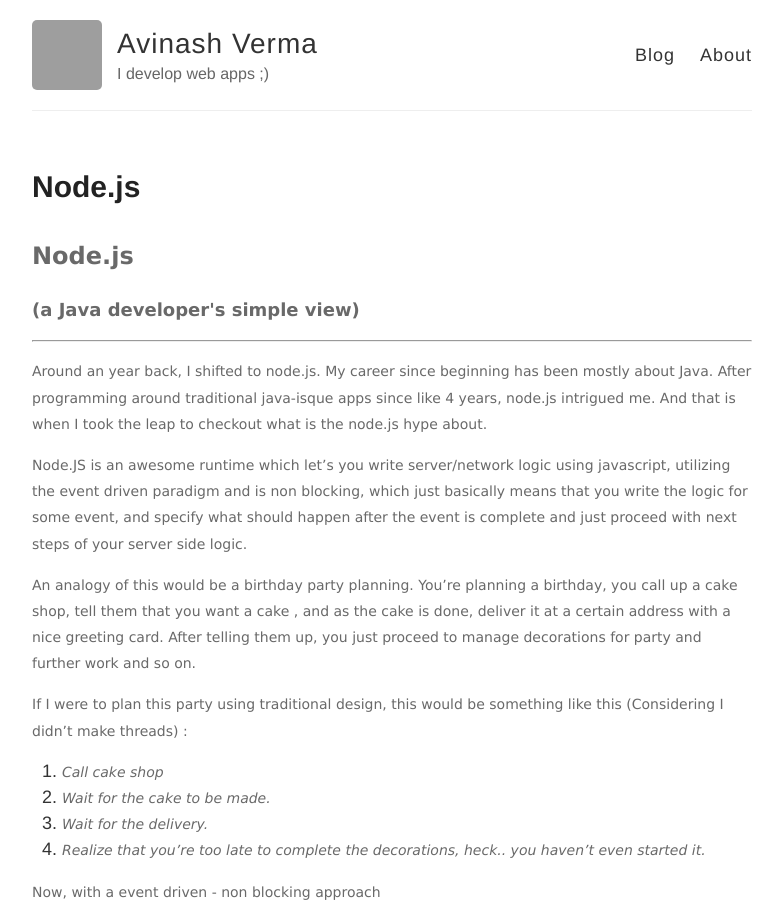
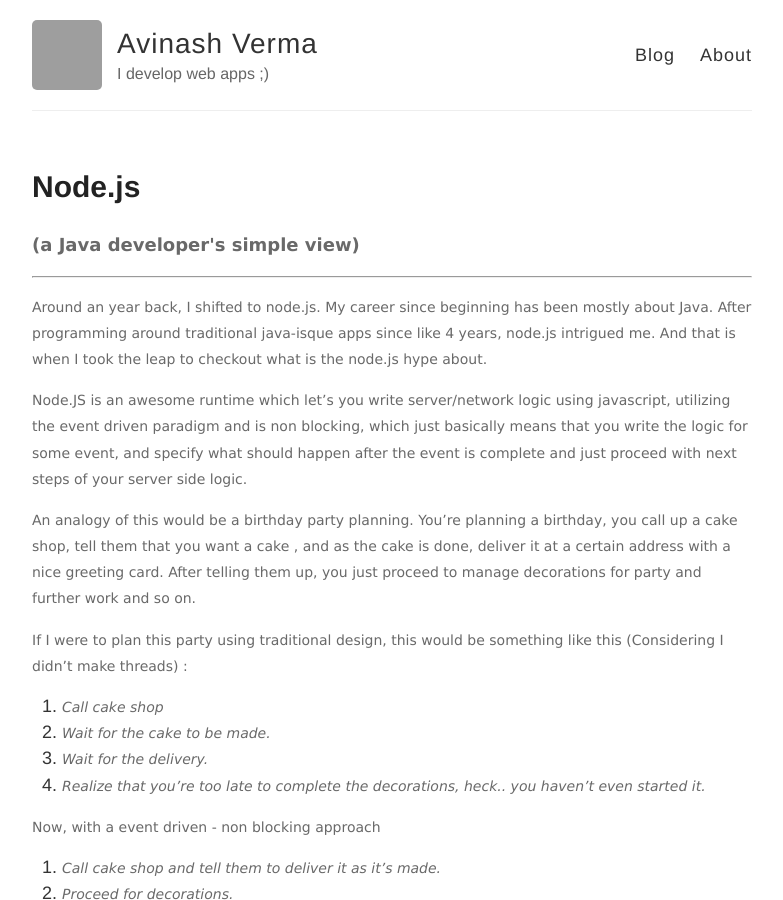
Before and after one commit to avin45h/avin45h.github.io, a Jekyll site: the page built from _posts/2015-3-8-My-First-Blog.md, in a window 1280 px wide and 900 px high. Shown: the whole window, without its empty margins (248-1031 px from the left). Built offline with Jekyll 4.4.1, drawn with Linux system fonts in a browser that asks for light colours; comment, search, counter and statistics services are not loaded; grey boxes are pictures that could not be loaded.

Commit message:
Update 2015-3-8-My-First-Blog.md

```diff
--- a/_posts/2015-3-8-My-First-Blog.md
+++ b/_posts/2015-3-8-My-First-Blog.md
@@ -3,8 +3,6 @@
 title: Node.js
 comments: true
 ---
-
-<h2 id="nodejs"><span style="font-family:verdana,geneva,sans-serif;"><span style="color: rgb(105, 105, 105);">Node.js</span></span></h2>
 
 <div class="entry">
 <h6><span style="font-family:verdana,geneva,sans-serif;"><span style="color: rgb(105, 105, 105);">(a Java developer&#39;s simple view)</span></span></h6>
@@ -44,5 +42,5 @@
 
 <p><span style="font-family:verdana,geneva,sans-serif;"><span style="color: rgb(105, 105, 105);"><span style="font-size: 14px;">With the right implementation and the case, node.js provides a really fast lightweight solution which is just easy to implement. It is far less time consuming to code IF you know what you&rsquo;re doing.</span></span></span></p>
 
-<p><span style="font-family:verdana,geneva,sans-serif;"><span style="font-size: 14px;"><span style="color: rgb(105, 105, 105);">Suggested Read : </span><a href="http://www.manning.com/cantelon/"><span style="color: rgb(105, 105, 105);">Node.JS in Action</span></a></span></span></p>
+<p><span style="font-family:verdana,geneva,sans-serif;"><span style="font-size: 14px;"><span style="color: rgb(105, 105, 105);">Suggested Read : </span><a href="http://www.manning.com/cantelon/"><span>Node.JS in Action</span></a></span></span></p>
 </div>
```
